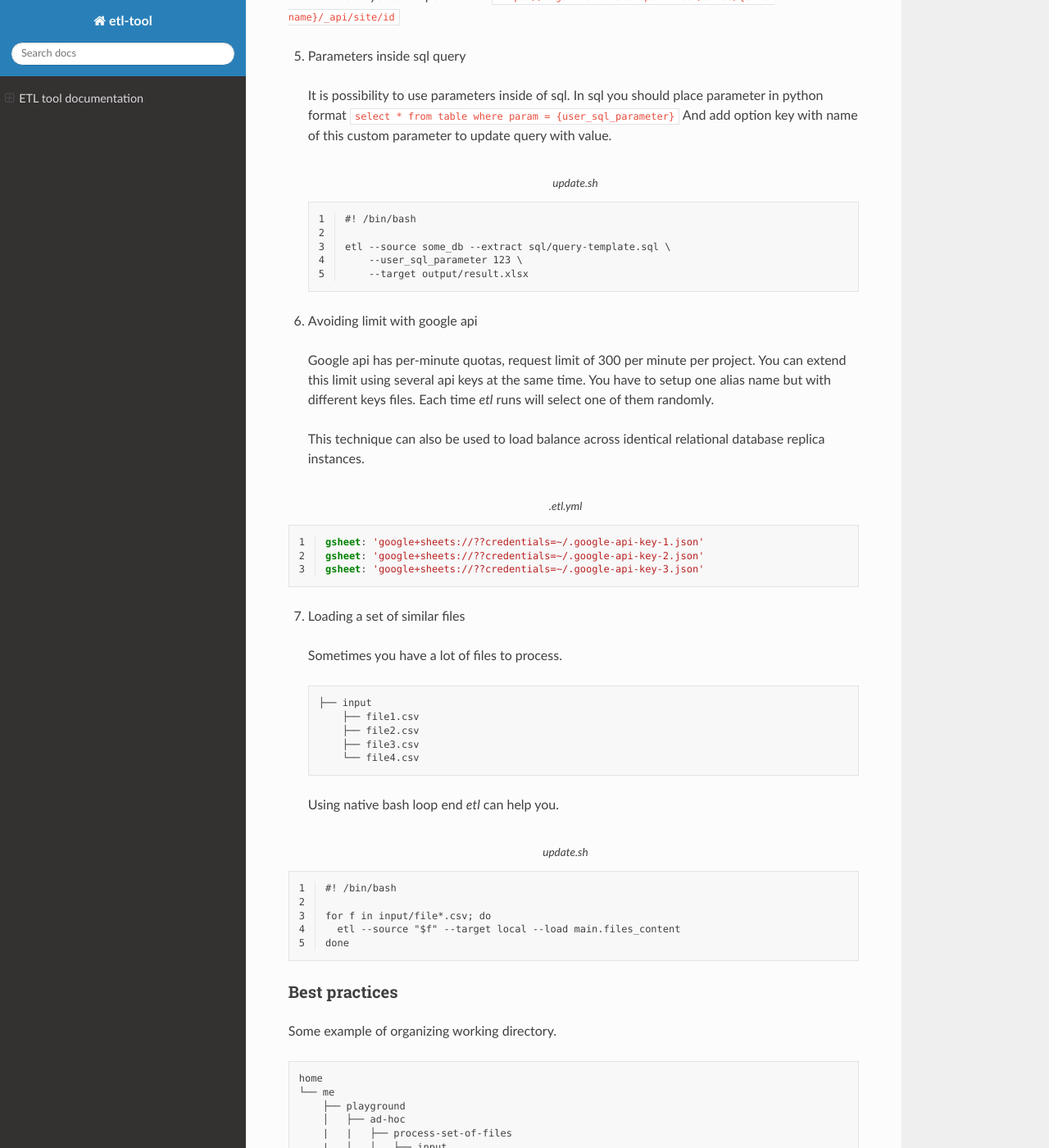
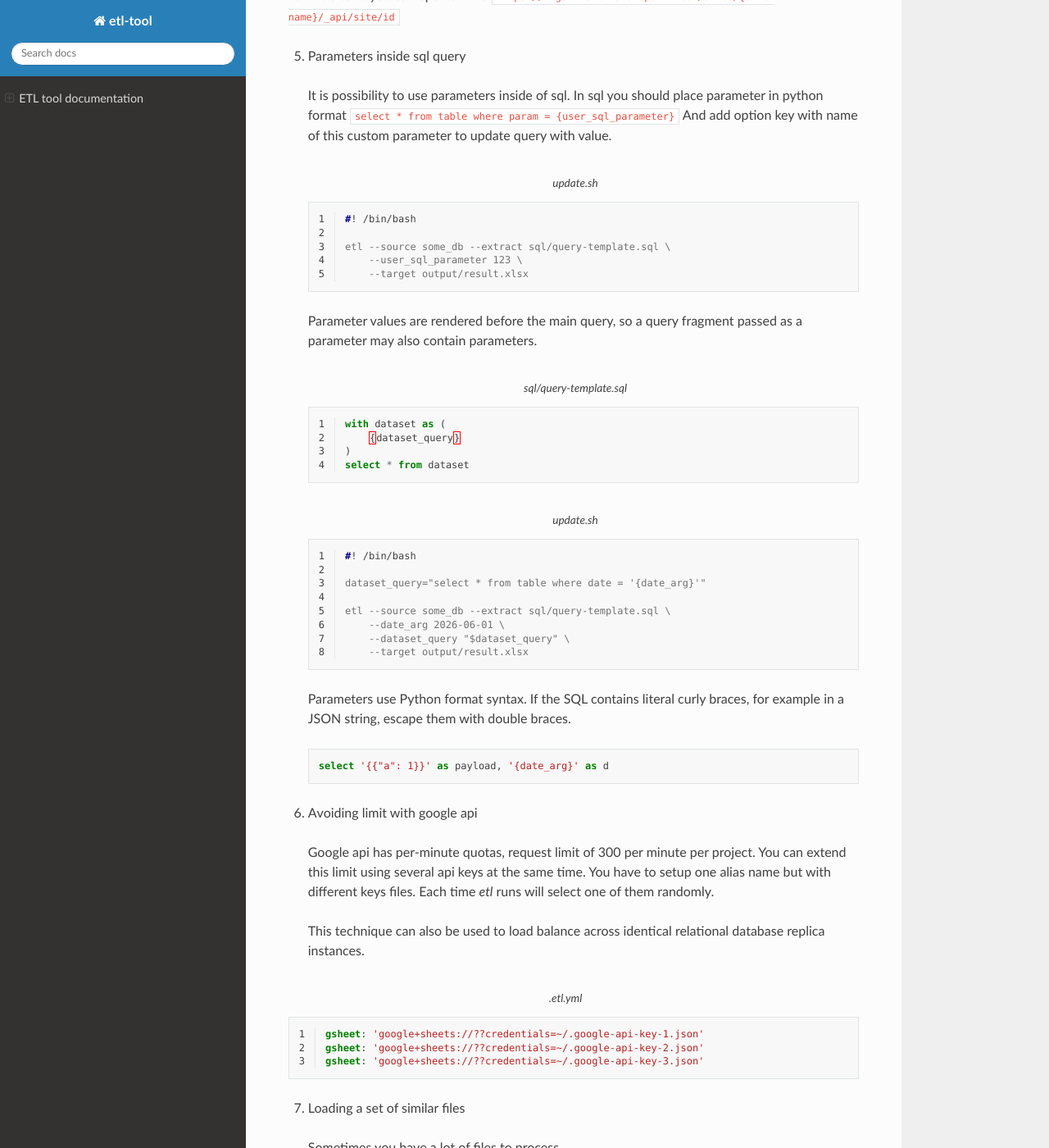
Before and after one commit to ankiano/etl, a Sphinx documentation site: the page built from docs/source/index.rst, in a window 1280 px wide and 1400 px high, scrolled down 5441 px. Shown: the whole window at 82% size. Built offline with Sphinx 7.4.7 and the Read the Docs theme 3.1.0, drawn with Linux system fonts in a browser that asks for light colours; pages that are not in the unit, such as notebooks, are missing from menus.

Commit message:
fix: render nested query parameters

```diff
--- a/docs/source/index.rst
+++ b/docs/source/index.rst
@@ -216,7 +216,7 @@ This will help understand how to integrate your project into their own projects.
   In sql you should place parameter in python format ``select * from table where param = {user_sql_parameter}``
   And add option key with name of this custom parameter to update query with value.
 
-  .. code-block:: concole
+  .. code-block:: console
     :caption: update.sh
     :linenos:
 
@@ -225,6 +225,38 @@ This will help understand how to integrate your project into their own projects.
     etl --source some_db --extract sql/query-template.sql \
         --user_sql_parameter 123 \
         --target output/result.xlsx
+
+  Parameter values are rendered before the main query, so a query fragment
+  passed as a parameter may also contain parameters.
+
+  .. code-block:: sql
+    :caption: sql/query-template.sql
+    :linenos:
+
+    with dataset as (
+        {dataset_query}
+    )
+    select * from dataset
+
+  .. code-block:: console
+    :caption: update.sh
+    :linenos:
+
+    #! /bin/bash
+
+    dataset_query="select * from table where date = '{date_arg}'"
+
+    etl --source some_db --extract sql/query-template.sql \
+        --date_arg 2026-06-01 \
+        --dataset_query "$dataset_query" \
+        --target output/result.xlsx
+
+  Parameters use Python format syntax. If the SQL contains literal curly braces,
+  for example in a JSON string, escape them with double braces.
+
+  .. code-block:: sql
+
+    select '{{"a": 1}}' as payload, '{date_arg}' as d
 
 6) Avoiding limit with google api
 
--- a/etl.py
+++ b/etl.py
@@ -238,7 +238,11 @@ def get_query(query, extra_args):
         else:
             result = query
         if extra_args:
-            result = str(result).format(**extra_args)
+            query_args = {
+                key: str(value).format(**extra_args)
+                for key, value in extra_args.items()
+            }
+            result = str(result).format(**query_args)
         result = sqlalchemy.text(result)
         log.debug(f'sql:\n{result}')
         return result
```
